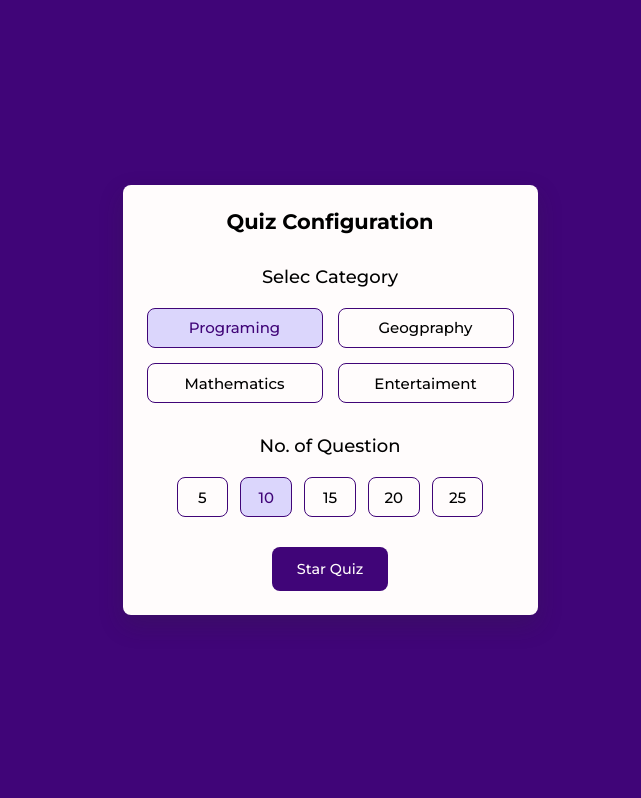
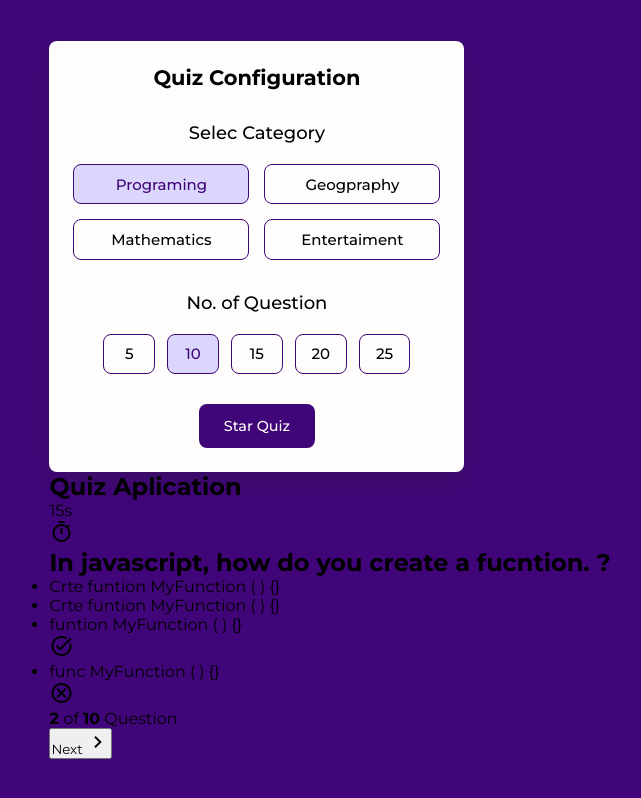
Before and after one commit to codewithandres/quiz-app-js, a website built with Vite: page index.html in a window 1280 px wide. Shown: the whole page, without its empty margins (310-951 px from the left). Built offline with nearby package versions, Linux system fonts and the light colour scheme; a web font is replaced by a local one.

Commit message:
se creo la estructuara de las preguntas

```diff
--- a/index.html
+++ b/index.html
@@ -4,16 +4,23 @@
         <meta charset="UTF-8" />
         <meta name="viewport" content="width=device-width, initial-scale=1.0" />
         <title>Vite + TS</title>
+        <!-- google Icons  -->
+        <link
+            rel="stylesheet"
+            \
+            href="https://fonts.googleapis.com/css2?family=Material+Symbols+Outlined:opsz,wght,FILL,GRAD@20..48,100..700,0..1,-50..200"
+        />
     </head>
     <body>
         <div id="app">
-
             <div class="config-container">
                 <h2 class="config-title">Quiz Configuration</h2>
                 <div class="config-option">
                     <h4 class="option-title">Selec Category</h4>
                     <div class="category-options">
-                        <button class="category-option active">Programing</button>
+                        <button class="category-option active">
+                            Programing
+                        </button>
                         <button class="category-option">Geogpraphy</button>
                         <button class="category-option">Mathematics</button>
                         <button class="category-option">Entertaiment</button>
@@ -33,6 +40,58 @@
                 <button class="star-quizt-button">Star Quiz</button>
             </div>
 
+            <section class="quiz-container">
+                <header class="quiz-header">
+                    <h2 class="quiz-title">Quiz Aplication</h2>
+
+                    <div class="quiz-timer">
+                        <p class="timer-duration">15s</p>
+                        <span class="material-symbols-outlined"> timer </span>
+                    </div>
+                </header>
+
+                <div class="quiz-content">
+                    <h1 class="queztion-text">
+                        In javascript, how do you create a fucntion. ?
+                    </h1>
+                    <ul class="answer-options">
+                        <li class="answer-option">
+                            <p>Crte funtion MyFunction ( ) {}</p>
+                        </li>
+
+                        <li class="answer-option">
+                            <p>Crte funtion MyFunction ( ) {}</p>
+                        </li>
+
+                        <li class="answer-option correct">
+                            <p>funtion MyFunction ( ) {}</p>
+                            <span class="material-symbols-outlined">
+                                task_alt
+                            </span>
+                        </li>
+
+                        <li class="answer-option incorrect">
+                            <p>func MyFunction ( ) {}</p>
+                            <span class="material-symbols-outlined">
+                                cancel
+                            </span>
+                        </li>
+                    </ul>
+                </div>
+
+                <footer class="quiz-footer">
+                    <p class="question-status">
+                        <b> 2 </b> of <b>10</b> Question
+                    </p>
+
+                    <button class="next-question-button">
+                        Next
+                        <span class="material-symbols-outlined">
+                            chevron_right
+                        </span>
+                    </button>
+                </footer>
+            </section>
         </div>
         <script type="module" src="/src/index.ts"></script>
     </body>
```
